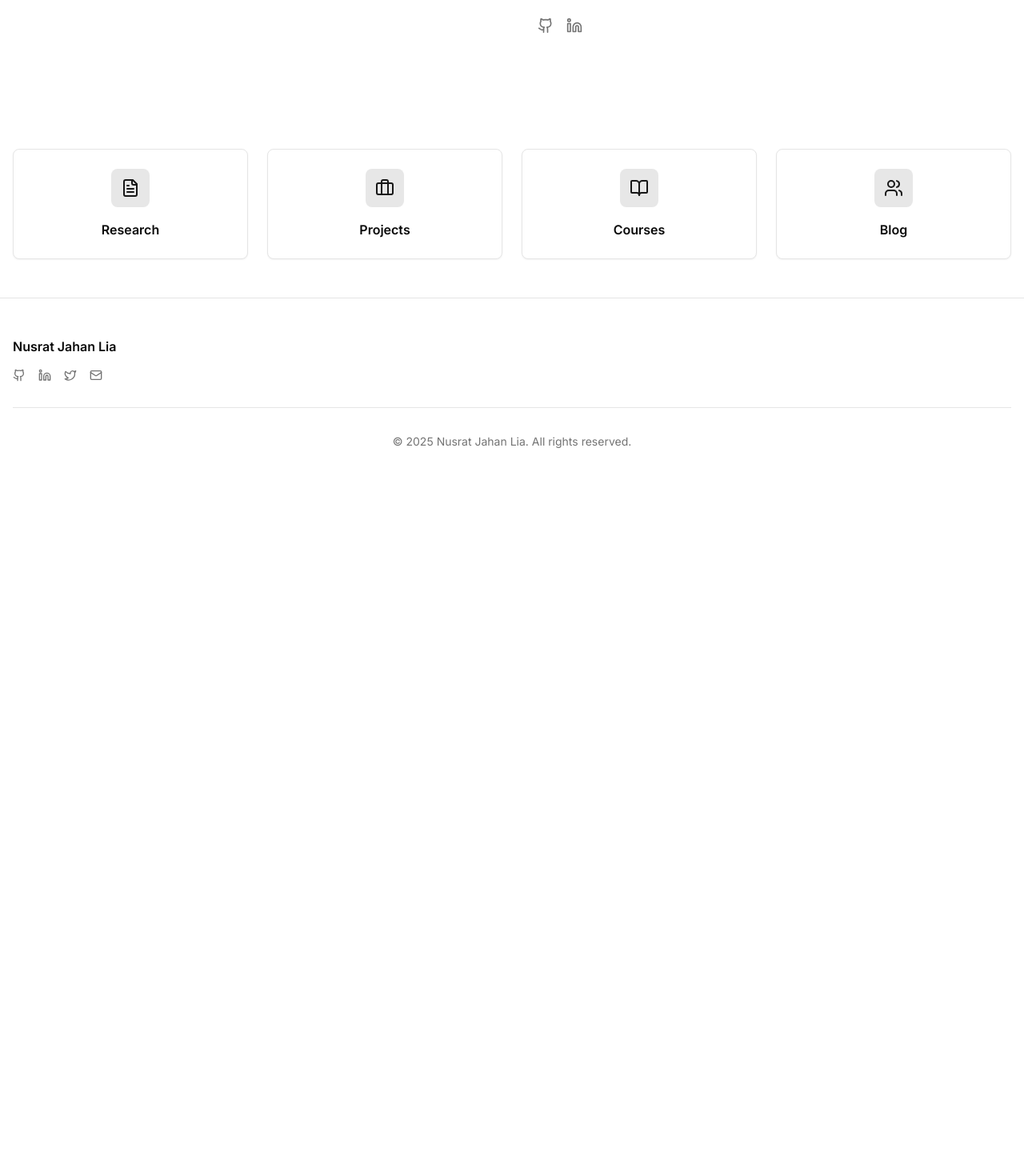
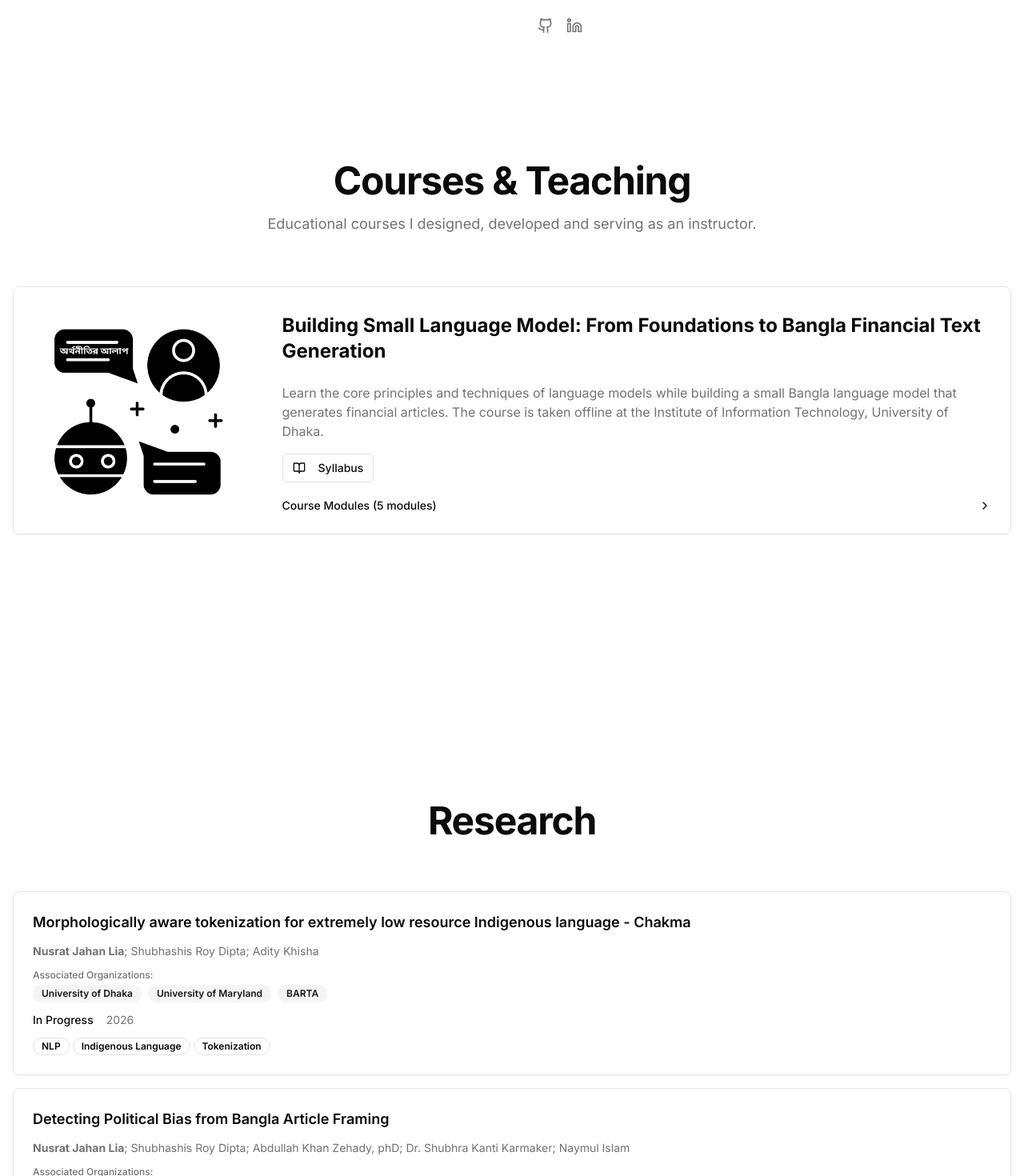
Before and after one commit to NusRAT-LiA/Nusrat-Jahan-Lia, a Next.js app: page / in a window 1280 px wide. Shown: the part 1000-2470 px from the top of the page at 80% size. Before the commit the page ends 1610 px from the top, so only its background shows below. Built offline with nearby package versions, Linux system fonts and the light colour scheme.

Commit message:
All in one page

```diff
--- a/app/page.tsx
+++ b/app/page.tsx
@@ -4,6 +4,12 @@ import { Card, CardContent } from "@/components/ui/card"
 import { Github, Linkedin, Mail, ExternalLink, BookOpen, Users, Briefcase, FileText } from "lucide-react"
 import Image from "next/image"
 import Link from "next/link"
+import Blog from "./blog/page"
+import Courses from "./courses/page"
+import Work from "./work/page"
+import Research from "./research/page"
+import Projects from "./projects/page"
+import Life from "./life/page"
 
 export default function HomePage() {
   const newsItems = [
@@ -90,7 +96,7 @@ export default function HomePage() {
       </section>
 
       {/* Quick Navigation */}
-      <section className="container mx-auto px-4 py-12">
+      {/* <section className="container mx-auto px-4 py-12">
         <div className="grid gap-6 md:grid-cols-2 lg:grid-cols-4">
           <Card className="group hover:shadow-lg transition-shadow cursor-pointer">
             <Link href="/research">
@@ -144,7 +150,28 @@ export default function HomePage() {
             </Link>
           </Card>
         </div>
+      </section> */}
+      <section>
+        <Courses/>
       </section>
+      <section>
+        <Research/>
+      </section>
+
+      <section>
+        <Work/>
+      </section>
+      <section>
+        <Projects/>
+      </section>
+      <section>
+        <Blog />
+      </section>
+      <section>
+        <Life/>
+      </section>
+
+
 
       {/* Latest News
       <section className="container mx-auto px-4 py-12">
--- a/app/projects/page.tsx
+++ b/app/projects/page.tsx
@@ -301,7 +301,7 @@ export default function ProjectsPage() {
           </p>
         </div>
 
-        {/* Featured Projects */}
+       {/* Featured Projects
         <section className="mb-12">
           <h2 className="text-2xl font-bold mb-6">Featured Projects</h2>
           <div className="grid gap-6 md:grid-cols-2 lg:grid-cols-3">
@@ -349,7 +349,7 @@ export default function ProjectsPage() {
                       )}
                     </div>
 
-                    {/* Quick Access Links */}
+
                     <div className="flex flex-wrap gap-1">
                       {project.links.github && (
                         <Button variant="ghost" size="sm" asChild className="h-6 px-2">
@@ -409,7 +409,7 @@ export default function ProjectsPage() {
               </Card>
             ))}
           </div>
-        </section>
+        </section> */}
 
         {/* Filters and Search
         <div className="space-y-4 mb-8">
@@ -490,7 +490,7 @@ export default function ProjectsPage() {
         {/* All Projects */}
         <section>
           <div className="flex items-center justify-between mb-6">
-            <h2 className="text-2xl font-bold">All Projects</h2>
+            <h2 className="text-2xl font-bold">Selected Projects</h2>
             <span className="text-sm text-muted-foreground">
               {filteredProjects.length} project{filteredProjects.length !== 1 ? "s" : ""} found
             </span>
@@ -552,6 +552,7 @@ function ProjectCard({ project, viewMode }: { project: Project; viewMode: "grid"
                   <Badge variant={project.status === "completed" ? "default" : "secondary"}>{project.status}</Badge>
                 </div>
                 <p className="text-muted-foreground">{project.description}</p>
+
               </div>
               <span className="text-sm text-muted-foreground">{project.year}</span>
             </div>
@@ -724,12 +725,12 @@ function ProjectDetails({ project }: { project: Project }) {
         <div className="space-y-4">
           <div>
             <h3 className="font-semibold mb-2">Project Overview</h3>
-            <p className="text-muted-foreground">{project.fullDescription}</p>
+            <p className="text-muted-foreground text-xs">{project.fullDescription}</p>
           </div>
 
           <div>
             <h3 className="font-semibold mb-2">Motivation</h3>
-            <p className="text-muted-foreground">{project.motivation}</p>
+            <p className="text-muted-foreground text-xs">{project.motivation}</p>
           </div>
         </div>
 
--- a/app/work/page.tsx
+++ b/app/work/page.tsx
@@ -62,7 +62,7 @@ export default function WorkPage() {
       type: "Government-Affiliated",
       description: [
         "Designed a mobile-first, crowdsourced wildlife crime reporting platform tailored for rural and low-connectivity environments in the Sundarbans.",
-        "Overcame challenges of sparse and noisy community reports by developing custom NLP pipelines and geospatial models optimized for low-resource inputs",
+        "Handled sparse and noisy community reports by developing custom NLP pipelines and geospatial models optimized for low-resource inputs",
         "Leveraged machine learning to analyze spatial crime data and forecast environmental degradation hotspots",
         "Designed and developed a gaming application to educate Bangladeshi and International Youth about wildlife and biodiversity conservation and emphasize long-term stewardship ethics"
       ],
@@ -98,7 +98,7 @@ export default function WorkPage() {
       endDate: null,
       type: "Academic",
       description: [
-        "Developing dataset and techniques for indigenous language (like Chakma) models to ensure equitable AI deployment in Bangladesh.",
+        "Developing dataset and techniques for indigenous language (like Chakma) models.",
         "Designed and directed Small-language-model building course as an instructor of BARTA",
         "Developed Educational Resource Allocation AI-Agent for the Government of Bangladesh."
       ],
@@ -278,7 +278,7 @@ export default function WorkPage() {
                   </CardHeader>
 
                   <CardContent className="space-y-6">
-                  <ul className="space-y-2 text-muted-foreground list-disc list-inside">
+                  <ul className="space-y-2 text-muted-foreground list-disc list-inside text-xs">
                     {position.description.map((point: string, idx: number) => (
                       <li key={idx}>{point}</li>
                     ))}
@@ -338,7 +338,7 @@ export default function WorkPage() {
                             </h4>
                             <ul className="space-y-2">
                               {position.achievements.map((achievement, idx) => (
-                                <li key={idx} className="flex items-start gap-2 text-sm">
+                                <li key={idx} className="flex items-start gap-2 text-xs">
                                   <div className="w-1.5 h-1.5 bg-primary rounded-full mt-2 flex-shrink-0" />
                                   {achievement}
                                 </li>
```
